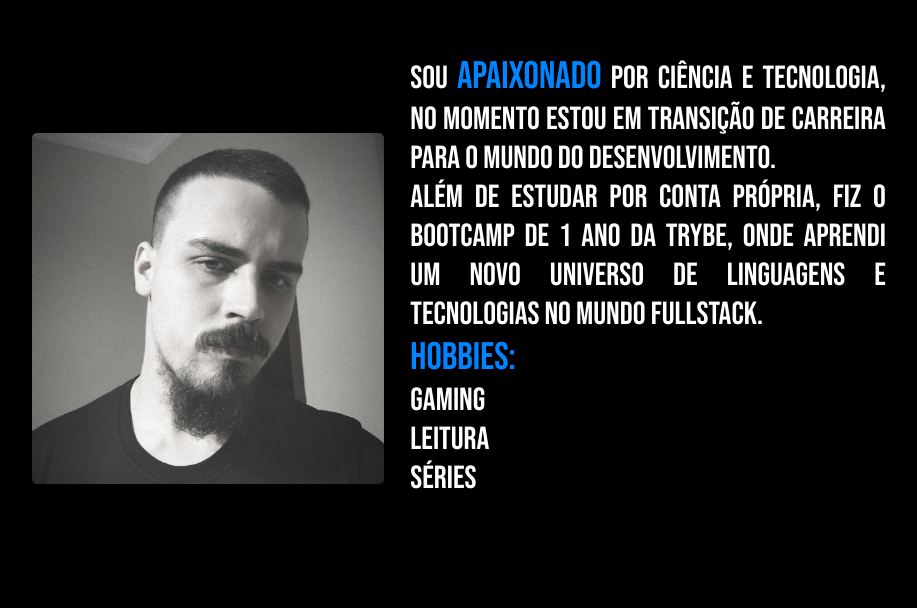
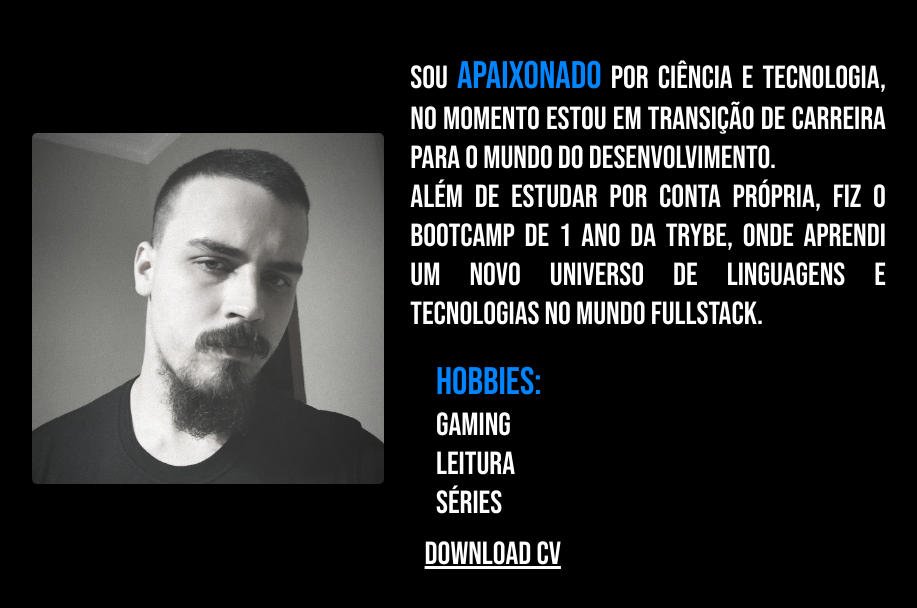
Before and after one commit to matheustkaczyk/portfolio, a React (Vite) app: page / in a window 1280 px wide. Shown: the part 917-1525 px from the top of the page, without its empty margins (232-1149 px from the left). Built offline with nearby package versions, Linux system fonts and the light colour scheme.

Commit message:
feat: adicionando arquivo de CV, removendo componentizacao do button, não será necessária

```diff
--- a/src/pages/About/index.jsx
+++ b/src/pages/About/index.jsx
@@ -1,7 +1,13 @@
 import euImage from '../../images/tkaczyk.jpg';
+
+import CV from '../../assets/MATHEUS_TKACZYK_RIBEIRO_CV.pdf';
 
 const About = () => {
   const date = new Date();
+
+  const handleClick = () => {
+
+  }
 
   return(
     <section className="about" id='about'>
@@ -13,6 +19,8 @@ const About = () => {
             do desenvolvimento.<br/> Além de estudar por conta própria, fiz o bootcamp de 1 ano da Trybe, onde aprendi um novo universo de linguagens e tecnologias
             no mundo Fullstack.
           </p>
+          <div className='wrapper'>
+            <div>
               <span>Hobbies:</span>
               <ul>
                 <li>Gaming</li>
@@ -20,6 +28,9 @@ const About = () => {
                 <li>Séries</li>
               </ul>
             </div>
+              <a href={CV} download='MatheusTkaczykRibeiroCV'>Download CV</a>
+          </div>
+        </div>
       </div>
     </section>
   )
```
Also changed, not shown: src/components/Button/index.jsx (deleted, +0 -9 lines), 1 other file (tests, documents, lock files or other folders). Lines whose indentation alone changed are shown as unchanged.
